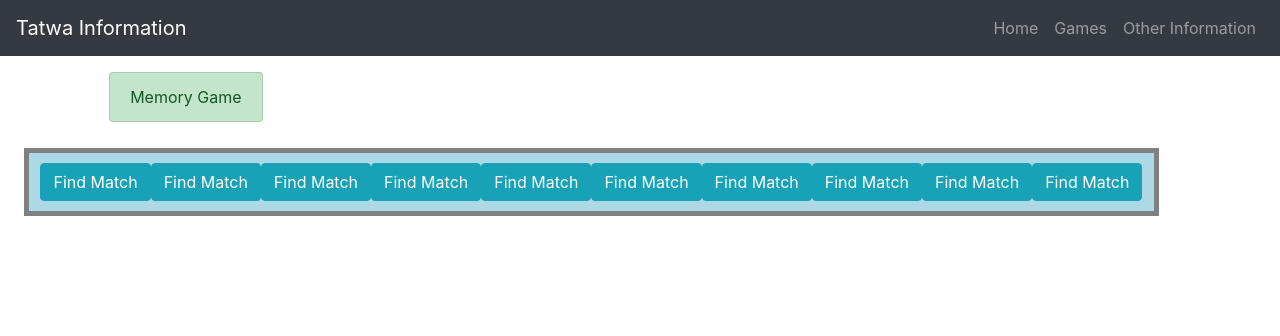
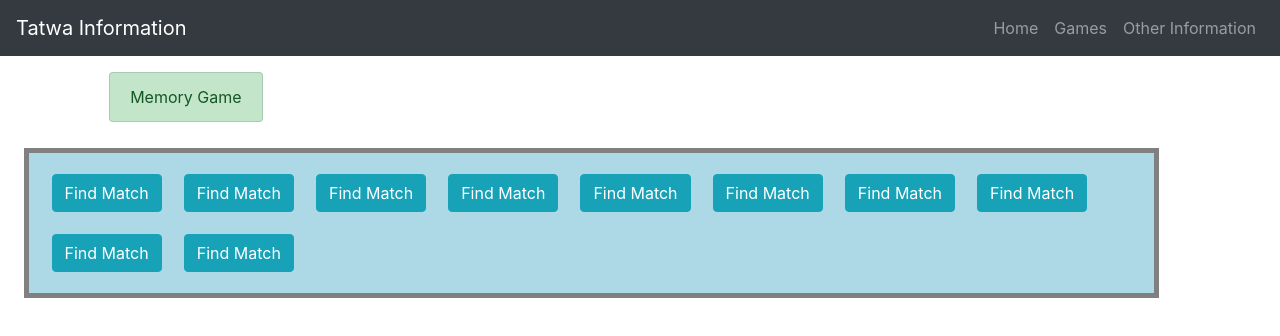
Before and after one commit to raos-sameer/madhwaNumbers, a React (Create React App) app in the folder client/: page /games in a window 1280 px wide. Both pictures are taken after a click on the link "Memory Game". Shown: the top 336 px of the page. Built offline with nearby package versions, Linux system fonts and the light colour scheme.

Commit message:
Vaayu Jeevottama

```diff
--- a/client/src/games/MemoryGame.css
+++ b/client/src/games/MemoryGame.css
@@ -9,3 +9,6 @@
   margin-left: 3%;
   margin-top: 2%;
 }
+.btn-arrange {
+  margin: 1%;
+}
--- a/client/src/games/MemoryGame.js
+++ b/client/src/games/MemoryGame.js
@@ -71,7 +71,7 @@ class MemoryGame extends React.Component {
     const { duplicateQuestionAnswer, buttonColor } = this.state;
     const me = this;
     return duplicateQuestionAnswer.map((question, index) => (
-      <div>
+      <div className="btn-arrange">
         <Button
           color={buttonColor[index]}
           key={index}
```
Also changed, not shown: 12 other files (tests, documents, lock files or other folders).
